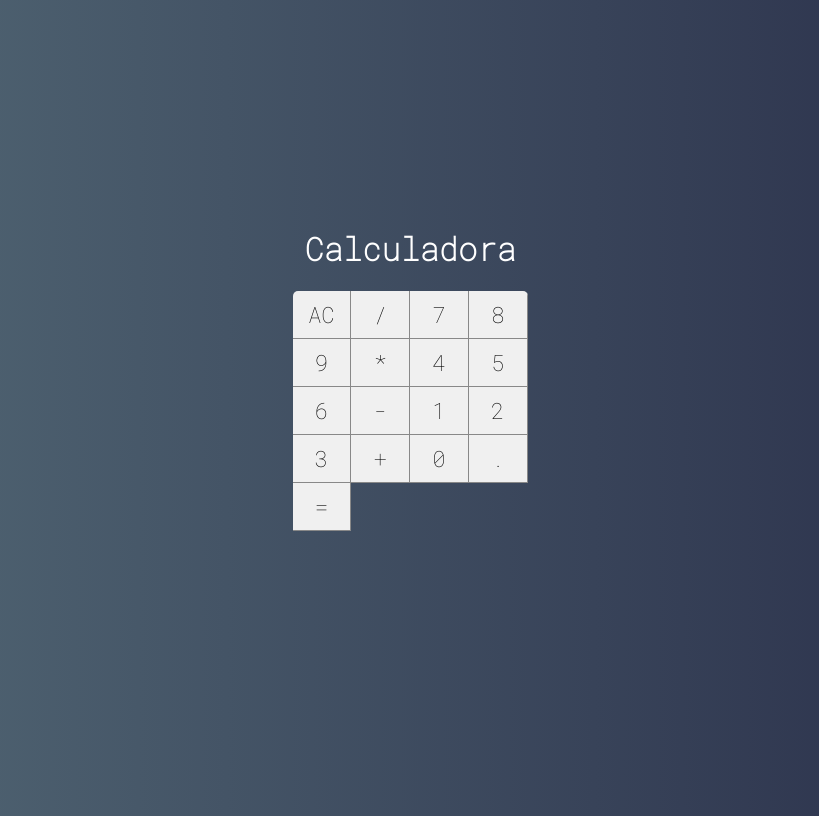
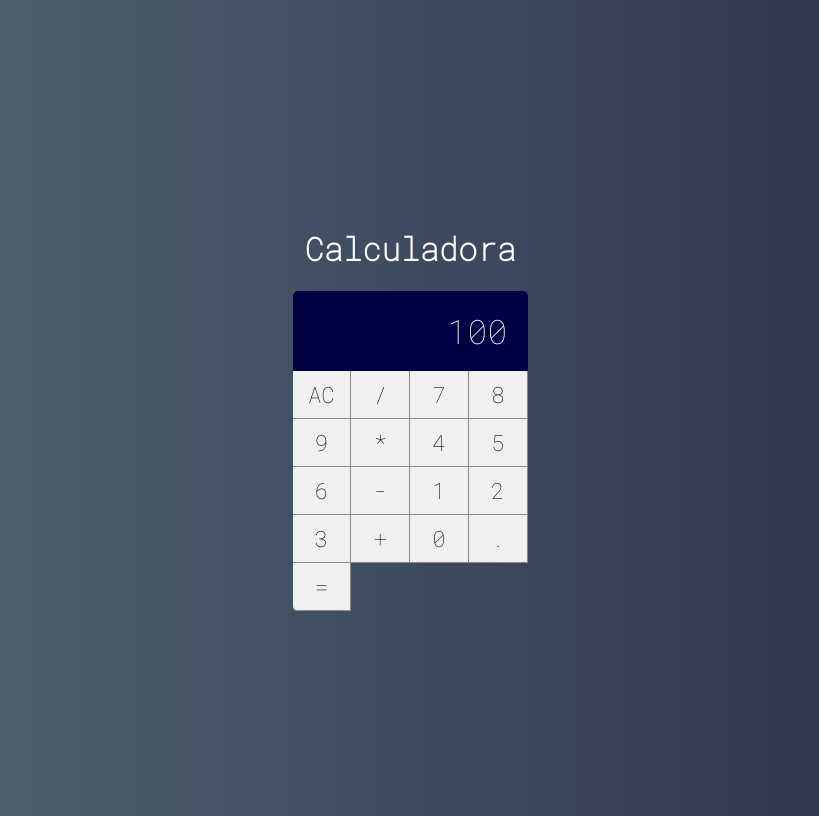
Before and after one commit to PauloAlves8039/react-calculadora, a React (Create React App) app: page / in a window 1280 px wide. Shown: the whole page, without its empty margins (230-1049 px from the left). Built offline with nearby package versions, Linux system fonts and the light colour scheme.

Commit message:
Adicionando o componente Display e seus estilos

```diff
--- /dev/null
+++ b/src/components/Display.css
@@ -0,0 +1,11 @@
+.display {
+  grid-column: span 4;
+  background-color: #004;
+
+  display: flex;
+  justify-content: flex-end;
+  align-items: center;
+  padding: 20px;
+  font-size: 2.1em;
+  overflow: hidden;
+}
--- /dev/null
+++ b/src/components/Display.jsx
@@ -0,0 +1,4 @@
+import React from "react";
+import "./Display.css";
+
+export default (props) => <div className="display">{props.value}</div>;
--- a/src/main/Calculator.css
+++ b/src/main/Calculator.css
@@ -5,5 +5,5 @@
   overflow: hidden;
   display: grid;
   grid-template-columns: repeat(4, 25%);
-  grid-template-rows: 48px 48px 48px 48px 48px;
+  grid-template-rows: 1fr 48px 48px 48px 48px 48px;
 }
--- a/src/main/Calculator.jsx
+++ b/src/main/Calculator.jsx
@@ -2,11 +2,13 @@ import React, { Component } from "react";
 import "./Calculator.css";
 
 import Button from "../components/Button";
+import Display from "../components/Display";
 
 export default class Calculator extends Component {
   render() {
     return (
       <div className="calculator">
+        <Display value={100} />
         <Button label="AC" />
         <Button label="/" />
         <Button label="7" />
```
